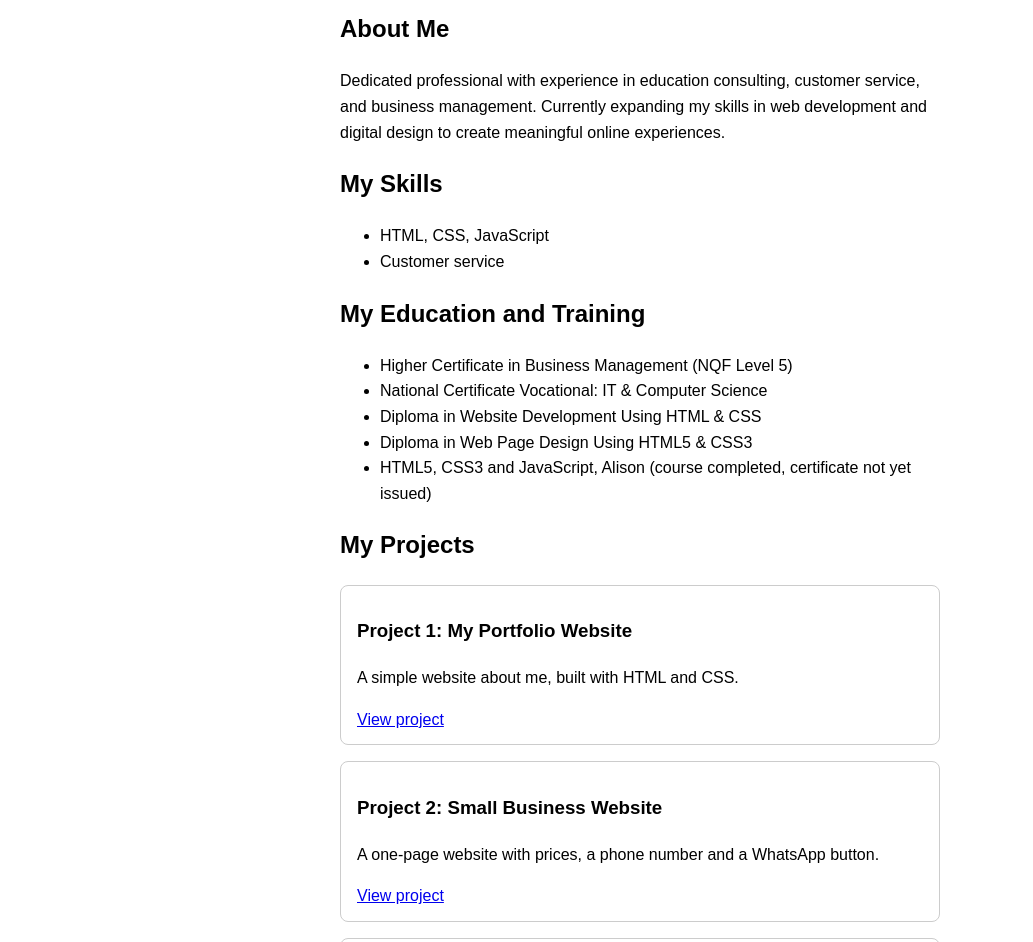
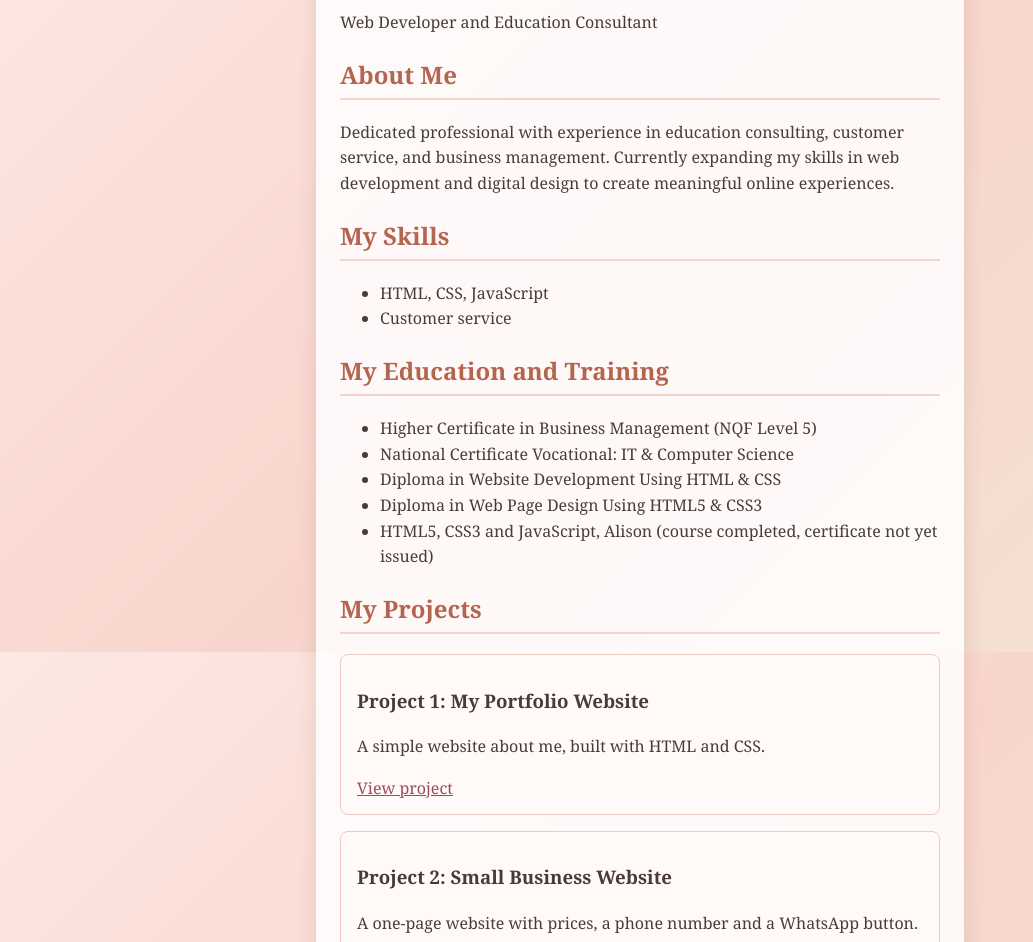
Before and after one commit to phindigee628-creator/my-portfolio, a plain HTML site: page index.html in a window 1280 px wide. Shown: the part 148-1090 px from the top of the page, without its empty margins (0-1033 px from the left). Drawn offline with Linux system fonts and the light colour scheme.

Commit message:
Refactor CSS styles for improved design
Updated styles for body, headings, and project elements. Added a gradient background and improved overall aesthetics.

```diff
--- a/style.css
+++ b/style.css
@@ -13,3 +13,32 @@ h1 { color: #2a6f97; }
   padding: 12px 16px;
   margin-bottom: 16px;
 }
+
+html {
+  background: linear-gradient(135deg, #fde8e4, #f8d5cc, #f3e3d3);
+  background-attachment: fixed;
+}
+
+body {
+  font-family: Georgia, serif;
+  max-width: 600px;
+  margin: 40px auto;
+  padding: 24px;
+  line-height: 1.6;
+  color: #4a3b3b;
+  background: rgba(255, 255, 255, 0.85);
+  border-radius: 16px;
+  box-shadow: 0 4px 20px rgba(120, 70, 70, 0.15);
+}
+
+h1 { color: #9d4a5b; }
+h2 { color: #b5654f; border-bottom: 2px solid #f3d5cc; padding-bottom: 4px; }
+a { color: #9d4a5b; }
+
+.project {
+  border: 1px solid #f0c9c0;
+  border-radius: 8px;
+  padding: 12px 16px;
+  margin-bottom: 16px;
+  background: #fffaf8;
+}
```
